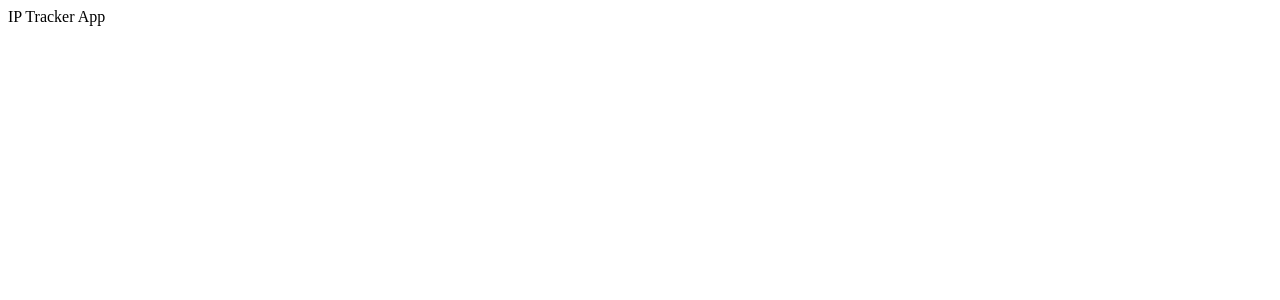
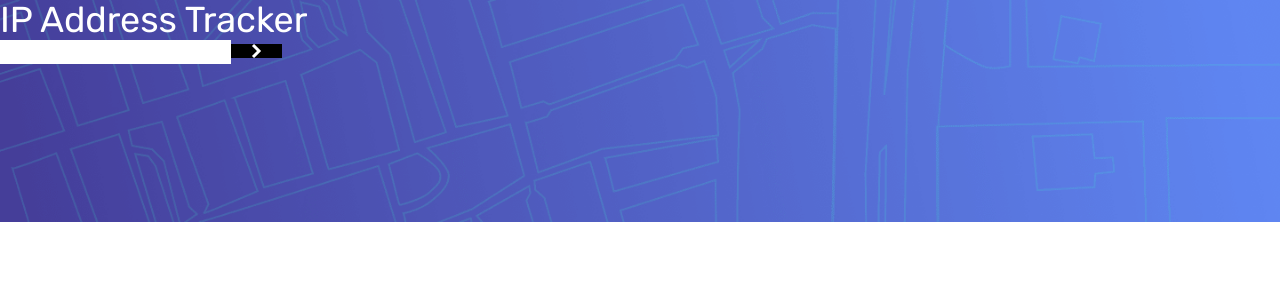
Before and after one commit to negmatov2008/ip-tracker, a React (Vite) app: page / in a window 1280 px wide. Shown: the top 300 px of the page. Built offline with nearby package versions, Linux system fonts and the light colour scheme.

Commit message:
updated configs and tested fonts

```diff
--- a/index.html
+++ b/index.html
@@ -3,14 +3,19 @@
 
 <head>
   <meta charset="UTF-8" />
-  <link rel="icon" type="image" href="/src/assets/favicon.png" />
+  <link rel="icon" type="image/png" href="/src/assets/favicon.png" />
   <meta name="viewport" content="width=device-width, initial-scale=1.0" />
-  <title>IP Locate</title>
+
+	<link rel="preconnect" href="https://fonts.googleapis.com">
+	<link rel="preconnect" href="https://fonts.gstatic.com" crossorigin>
+	<link href="https://fonts.googleapis.com/css2?family=Rubik:wght@300;400;500;600&display=swap" rel="stylesheet">
+
+  <title>IP Address Tracker</title>
 </head>
 
-<body>
+<body class='bg-cover bg-top bg-no-repeat bg-main'>
   <div id="root"></div>
-  <script type="module" src="/src/main.tsx"></script>
+  <script type="module" src="/src/index.tsx"></script>
 </body>
 
 </html>
--- a/src/App.tsx
+++ b/src/App.tsx
@@ -1,9 +1,12 @@
+import Searchbar from './components/Searchbar'
+
 function App () {
-  return (
-    <div className="App">
-      IP Tracker App
-    </div>
-  )
+	return (
+		<div>
+			<h1 className='font-rubik text-4xl text-white'>IP Address Tracker</h1>
+			<Searchbar />
+		</div>
+	)
 }
 
 export default App
--- /dev/null
+++ b/src/components/Map.tsx
@@ -0,0 +1,9 @@
+const Map = () => {
+	return (
+		<div className="text-4xl underline">
+			Map Component
+		</div>
+	)
+}
+
+export default Map
--- /dev/null
+++ b/src/components/Searchbar.tsx
@@ -0,0 +1,14 @@
+const Searchbar = () => {
+	return (
+		<div>
+			<input type="text" className='border-solid border-teal-400' />
+			<button type='submit' className="bg-black px-5">
+				<svg xmlns="http://www.w3.org/2000/svg" width="11" height="14">
+					<path fill="none" stroke="#FFF" strokeWidth="3" d="M2 1l6 6-6 6"/>
+				</svg>
+			</button>
+		</div>
+	)
+}
+
+export default Searchbar
--- /dev/null
+++ b/src/index.css
@@ -0,0 +1,3 @@
+@tailwind base;
+@tailwind components;
+@tailwind utilities;
--- /dev/null
+++ b/src/types.ts
@@ -0,0 +1,7 @@
+// Example
+export default interface IpReturn {
+  latitude: string;
+  longitude: string;
+  country: string;
+  city: string;
+}
--- a/tailwind.config.cjs
+++ b/tailwind.config.cjs
@@ -1,10 +1,18 @@
 /** @type {import('tailwindcss').Config} */
 module.exports = {
-  content: [
-    './src/**/*.{js,jsx,ts,tsx}'
-  ],
-  theme: {
-    extend: {}
-  },
-  plugins: []
+	content: [
+		'./index.html',
+		'./src/**/*.{js,ts,jsx,tsx}'
+	],
+	theme: {
+		extend: {
+			fontFamily: {
+				rubik: "'Rubik', sans-serif"
+			},
+			backgroundImage: {
+				main: 'url(/src/assets/main-bg.png)'
+			}
+		}
+	},
+	plugins: []
 }
--- a/vite.config.ts
+++ b/vite.config.ts
@@ -4,5 +4,5 @@ import eslint from 'vite-plugin-eslint'
 
 // https://vitejs.dev/config/
 export default defineConfig({
-  plugins: [react(), eslint()]
+	plugins: [react(), eslint()]
 })
```
Also changed, not shown: postcss.config.cjs (+4 -4 lines), src/index.tsx (renamed from src/main.tsx, +4 -3 lines), src/assets/arrow.svg (renamed from src/assets/icon-arrow.svg), src/assets/main-bg.png (renamed from src/assets/pattern-bg.png).
